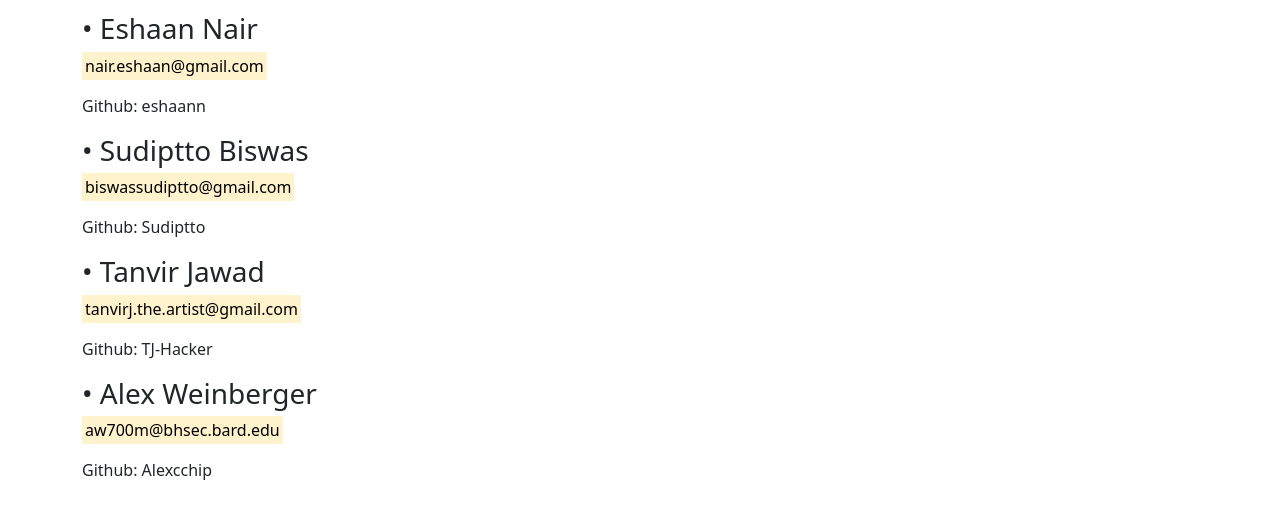
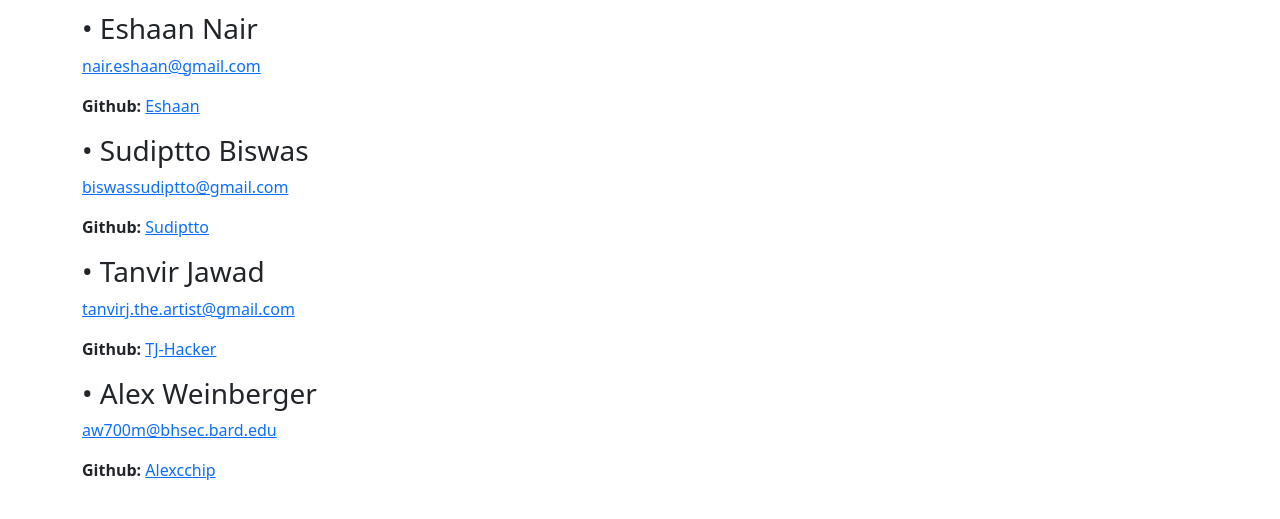
Before and after one commit to eshaann/HighTechHackathon, a plain HTML site: page HackthonProj/contact.html in a window 1280 px wide. Shown: the part 257-776 px from the top of the page. Drawn offline with nearby package versions, Linux system fonts and the light colour scheme.

Commit message:
Changes to contact page

```diff
--- a/HackthonProj/contact.html
+++ b/HackthonProj/contact.html
@@ -8,6 +8,7 @@
     <script src="https://cdn.jsdelivr.net/npm/bootstrap@5.2.0-beta1/dist/js/bootstrap.bundle.min.js" integrity="sha384-pprn3073KE6tl6bjs2QrFaJGz5/SUsLqktiwsUTF55Jfv3qYSDhgCecCxMW52nD2" crossorigin="anonymous"></script>
   </head>
   <body>
+
     <nav class="navbar navbar-expand-sm py-4 bg-success navbar-dark bg-dark" >
         <div class="container-fluid">
           <div class="navbar-header">
@@ -49,36 +50,36 @@
   • Eshaan Nair
     </h3>
     <p>
-    <mark>nair.eshaan@gmail.com</mark>
+      <a href = "mailto: nair.eshaan@gmail.com">nair.eshaan@gmail.com</a>
     </p>
-     Github: eshaann
+    <b>Github:</b> <a href="https://github.com/eshaannair">Eshaan</a>
   </p>
   <p>
     <h3>
   • Sudiptto Biswas
     </h3>
     <p>
-    <mark>biswassudiptto@gmail.com</mark>
+      <a href = "mailto: biswassudiptto@gmail.com">biswassudiptto@gmail.com</a>
     </p>
-     Github: Sudiptto
+    <b>Github:</b> <a href="https://github.com/Sudiptto">Sudiptto</a>
   </p>
   <p>
     <h3>
   • Tanvir Jawad
     </h3>
     <p>
-    <mark>tanvirj.the.artist@gmail.com</mark>
+      <a href = "mailto: tanvirj.the.artist@gmail.com">tanvirj.the.artist@gmail.com</a>
     </p>
-     Github: TJ-Hacker
+     <b>Github:</b> <a href="https://github.com/TJ-Hacker">TJ-Hacker</a>
   </p>
   <p>
     <h3>
   • Alex Weinberger
     </h3>
     <p>
-    <mark>aw700m@bhsec.bard.edu</mark>
+      <a href = "mailto: aw700m@bhsec.bard.edu">aw700m@bhsec.bard.edu</a>
     </p>
-     Github: Alexcchip
+    <b>Github:</b> <a href="https://github.com/Alexcchip">Alexcchip</a>
   </p>
 
 
```
